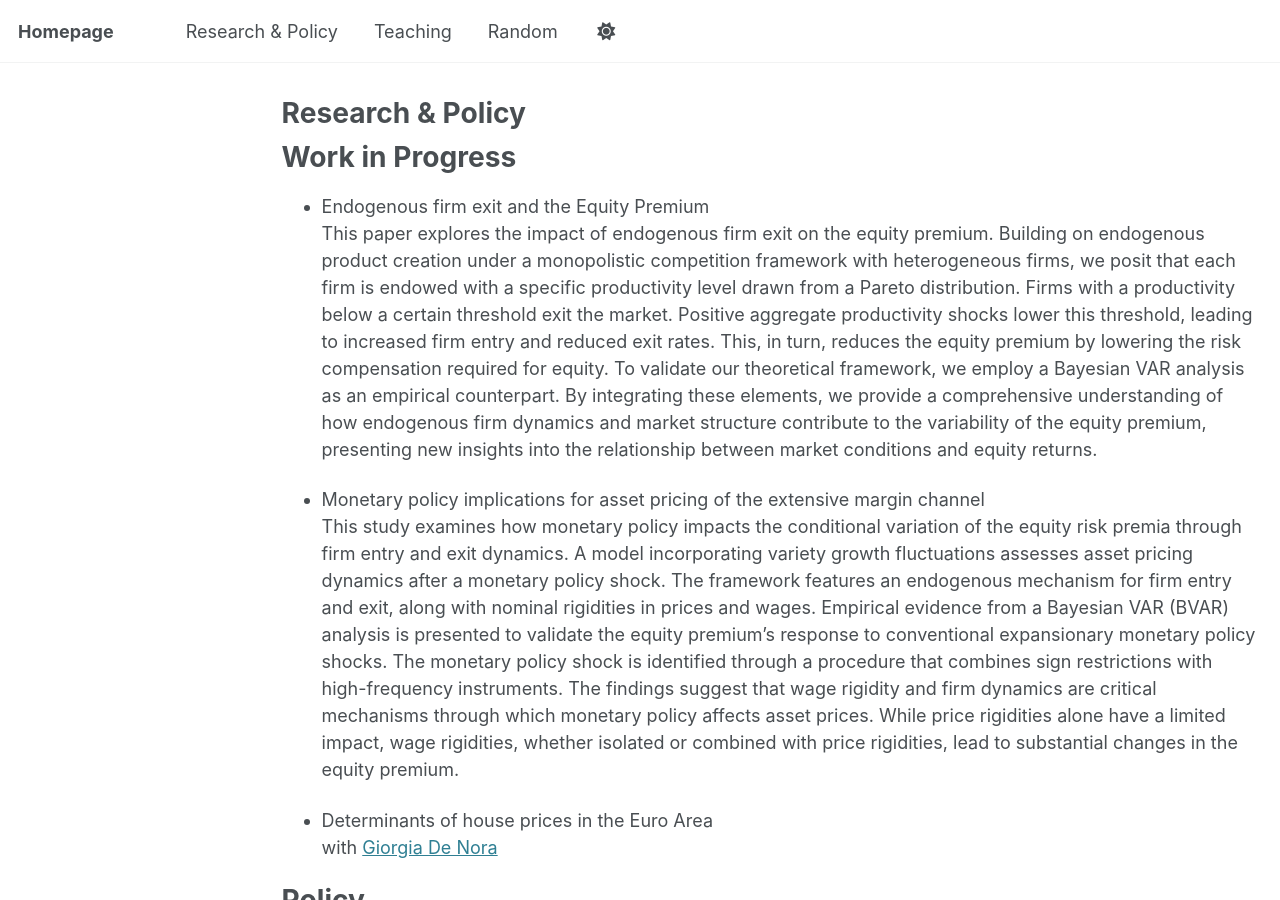
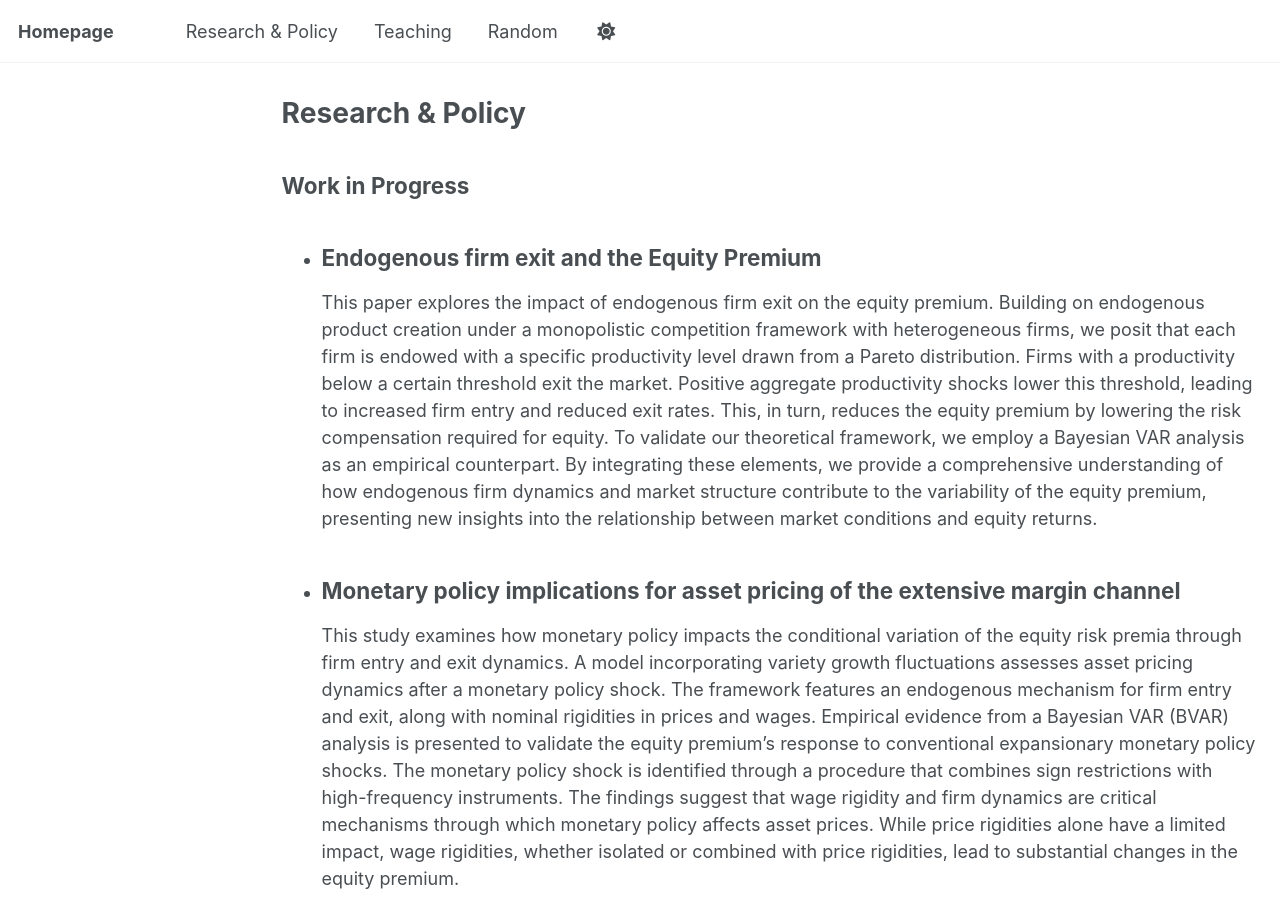
Before and after one commit to GregGh95/GregGh95.github.io, a Jekyll site: the page built from _pages/cv-json.md, in a window 1280 px wide and 900 px high. Built offline with Jekyll 4.4.1, drawn with Linux system fonts in a browser that asks for light colours.

Commit message:
Update cv-json.md

```diff
--- a/_pages/cv-json.md
+++ b/_pages/cv-json.md
@@ -9,16 +9,16 @@ redirect_from:
 
 {% include base_path %}
 
-Work in Progress
-==
+## Work in Progress
 
-* Endogenous firm exit and the Equity Premium <br>
+
+* ## Endogenous firm exit and the Equity Premium <br>
 This paper explores the impact of endogenous firm exit on the equity premium. Building on endogenous product creation under a monopolistic competition framework with heterogeneous firms, we posit that each firm is endowed with a specific productivity level drawn from a Pareto distribution. Firms with a productivity below a certain threshold exit the market. Positive aggregate productivity shocks lower this threshold, leading to increased firm entry and reduced exit rates. This, in turn, reduces the equity premium by lowering the risk compensation required for equity. To validate our theoretical framework, we employ a Bayesian VAR analysis as an empirical counterpart. By integrating these elements, we provide a comprehensive understanding of how endogenous firm dynamics and market structure contribute to the variability of the equity premium, presenting new insights into the relationship between market conditions and equity returns.
 
-* Monetary policy implications for asset pricing of the extensive margin channel <br>
+* ## Monetary policy implications for asset pricing of the extensive margin channel <br>
 This study examines how monetary policy impacts the conditional variation of the equity risk premia through firm entry and exit dynamics. A model incorporating variety growth fluctuations assesses asset pricing dynamics after a monetary policy shock. The framework features an endogenous mechanism for firm entry and exit, along with nominal rigidities in prices and wages. Empirical evidence from a Bayesian VAR (BVAR) analysis is presented to validate the equity premium’s response to conventional expansionary monetary policy shocks. The monetary policy shock is identified through a procedure that combines sign restrictions with high-frequency instruments. The findings suggest that wage rigidity and firm dynamics are critical mechanisms through which monetary policy affects asset prices. While price rigidities alone have a limited impact, wage rigidities, whether isolated or combined with price rigidities, lead to substantial changes in the equity premium.
 
-* Determinants of house prices in the Euro Area <br>
+* ## Determinants of house prices in the Euro Area <br>
   with [Giorgia De Nora](https://www.ecb.europa.eu/pub/research/authors/profiles/giorgia-de-nora.en.html)
 
 Policy
```
